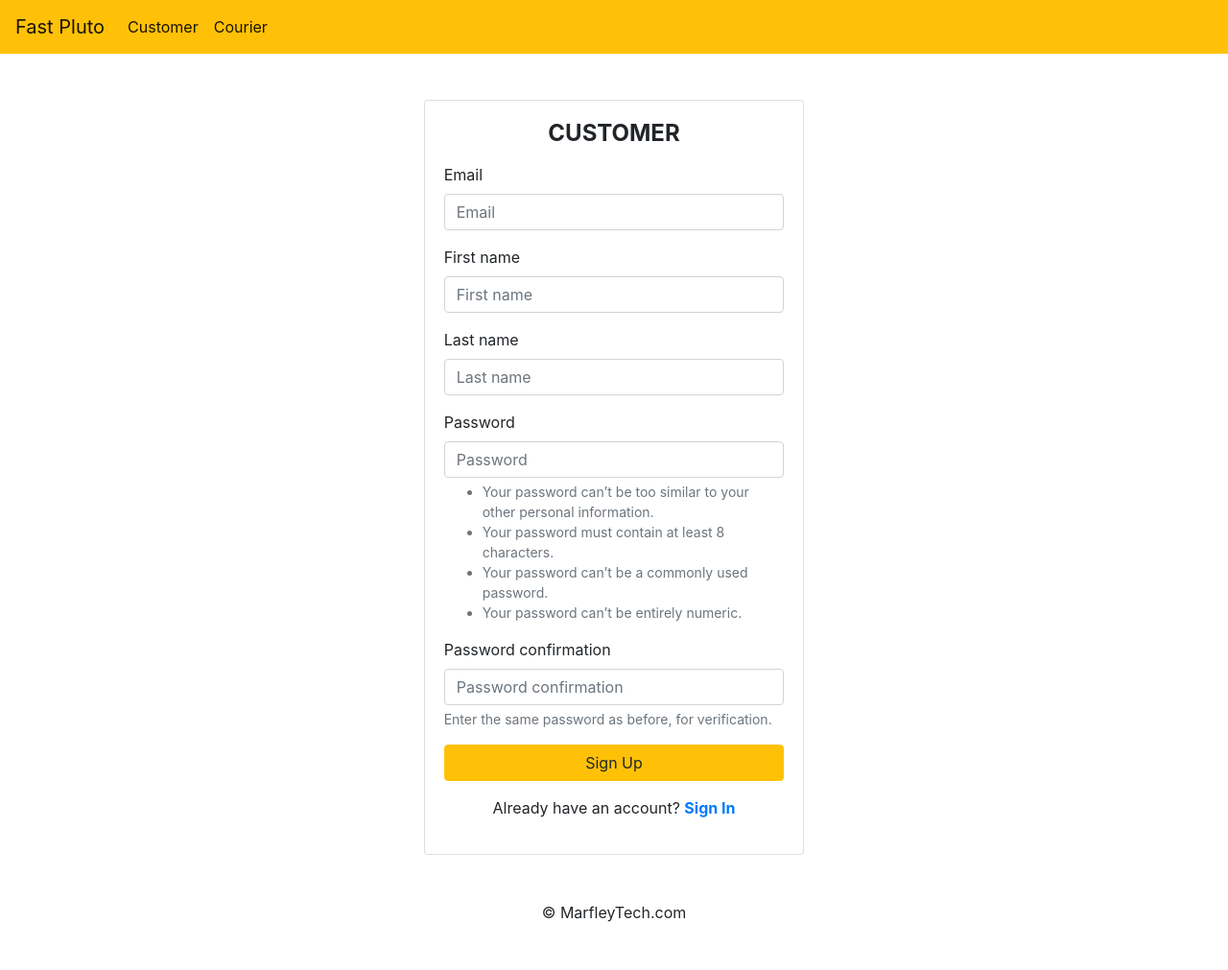
After one commit to starkcodex/fastpluto-Courierapp, a Django app: page /sign-up in a window 1280 px wide. The commit adds this page. Shown: the whole page at 96% size. Run offline with Django 3.2, Linux system fonts and the light colour scheme; some libraries are stand-ins or nearby versions.

Commit message:
added new Sign-up Page routing for Our Users in application modified urls file & added forms in our application.

```diff
--- /dev/null
+++ b/core/forms.py
@@ -0,0 +1,20 @@
+from django import forms
+from django.contrib.auth.forms import UserCreationForm
+from django.contrib.auth.models import User
+from django.core.exceptions import ValidationError
+
+
+class SignUpForm(UserCreationForm):
+    email = forms.EmailField(max_length=255)
+    first_name = forms.CharField(max_length=155)
+    last_name = forms.CharField(max_length=155)
+
+    class Meta:
+        model = User
+        fields = ('email', 'first_name', 'last_name', 'password1', 'password2')
+
+    def clean_email(self):
+        email = self.cleaned_data['email'].lower()
+        if User.objects.filter(email=email):
+            raise ValidationError("The email address already exists.")
+        return email
--- a/core/templates/base.html
+++ b/core/templates/base.html
@@ -15,22 +15,30 @@
 </head>
 <body>
 
-    <nav class="navbar navbar-expand-lg navbar-light bg-warning">
+    <nav class="navbar {% if not request.user.is_authenticated %} navbar-expand-lg {% endif %} navbar-light bg-warning">
         <a class="navbar-brand" href="/">Fast Pluto</a>
-        <button class="navbar-toggler" type="button" data-toggle="collapse" data-target="#navbarSupportedContent" aria-controls="navbarSupportedContent" aria-expanded="false" aria-label="Toggle navigation">
+        {% if not request.user.is_authenticated %}
+            <button class="navbar-toggler" type="button" data-toggle="collapse" data-target="#navbarSupportedContent"
+                aria-controls="navbarSupportedContent" aria-expanded="false" aria-label="Toggle navigation">
                 <span class="navbar-toggler-icon"></span>
             </button>
 
             <div class="collapse navbar-collapse" id="navbarSupportedContent">
                 <ul class="navbar-nav">
-                <li class="nav-item">
-                    <a class="nav-link active" aria-current="page" href="#">Customer</a>
+                    <li class="nav-item {% if request.GET.next != '/courier/' %}active{% endif %}">
+                        <a class="nav-link active" aria-current="page" href="/sign-in/?next=/customer/">Customer</a>
                     </li>
-                <li class="nav-item">
-                    <a class="nav-link" href="#">Courier</a>
+                    <li class="nav-item {% if request.GET.next == '/courier/' %}active{% endif %}">
+                        <a class="nav-link active" aria-current="page" href="/sign-in/?next=/courier/">Courier</a>
                     </li>
                 </ul>
             </div>
+        {% else %}
+            <form class="form-inline">
+                <span class="mr-4"> {{ request.user.get_full_name|title}} </span>
+                <a href="/sign-out" class="btn btn-outline-dark">Sign Out</a>
+            </form>
+        {% endif %}
     </nav>
 
     {% block content %} {% endblock %}
--- /dev/null
+++ b/core/templates/sign_up.html
@@ -0,0 +1,37 @@
+{% extends 'base.html' %}
+{% load bootstrap4 %}
+
+
+{% block content %}
+
+<div class="container-fluid mt-5">
+    <div class="row justify-content-center">
+        <div class="col-lg-4">
+            <div class="card">
+                <div class="card-body">
+                    <h4 class="text-center text-uppercase mb-3">
+                        <b>
+                            {% if request.GET.next != '/courier/' %}
+                                Customer
+                            {% else %}
+                                Courier
+                            {% endif %}
+                            </b>
+                    </h4>
+
+                    <form method="POST">
+                        {% csrf_token %}
+                        {% bootstrap_form  form %}
+                        <button type="submit" class="btn btn-warning btn-block">Sign Up</button>
+                        <p class="text-center mt-3">
+                            Already have an account? <a href="/sign-in/?next={{ request.GET.next }}"><b>Sign In</b></a>
+                        </p>
+                    </form>
+                </div>
+            </div>
+        </div>
+    </div>
+</div>
+
+
+{% endblock %}
--- a/core/views.py
+++ b/core/views.py
@@ -1,12 +1,38 @@
-from django.shortcuts import render
+from django.contrib.auth import login
+from django.shortcuts import render, redirect
+from django.contrib.auth.decorators import login_required
+
+from . import forms
 
 
 def home(request):
     return render(request, 'home.html')
 
-
+@login_required
 def customer_page(request):
     return render(request, 'home.html')
 
+@login_required
 def courier_page(request):
     return render(request, 'home.html')
+
+
+def sign_up(request):
+    form = forms.SignUpForm()
+
+    if request.method == 'POST':
+        form = forms.SignUpForm(request.POST)
+
+        if form.is_valid():
+            email = form.cleaned_data.get('email').lower()
+
+            user = form.save(commit=False)
+            user.username = email
+            user.save()
+
+            login(request, user)
+            return redirect('/')
+
+    return render(request, 'sign_up.html', {
+        'form' : form
+    })
--- a/fastplutoapp/settings.py
+++ b/fastplutoapp/settings.py
@@ -121,3 +121,6 @@ USE_TZ = True
 # https://docs.djangoproject.com/en/3.1/howto/static-files/
 
 STATIC_URL = '/static/'
+
+LOGIN_URL = '/sign-in/'
+LOGIN_REDIRECT_URL = '/'
--- a/fastplutoapp/urls.py
+++ b/fastplutoapp/urls.py
@@ -2,10 +2,21 @@ from django.contrib import admin
 from django.urls import path
 from core import views
 
+from django.contrib.auth import views as auth_views
+
 
 urlpatterns = [
+    # inbuild urls to call admin dashboard
     path('admin/', admin.site.urls),
     path('', views.home),
+
+    # authentication api's
+    path('sign-in/', auth_views.LoginView.as_view(template_name="sign_in.html")),
+    path('sign-out/', auth_views.LogoutView.as_view(next_page="/")),
+    path('sign-up', views.sign_up),
+
+
+    # custom api's urls
     path('customer/', views.customer_page),
     path('courier/', views.courier_page)
 ]
```
Also changed, not shown: Functional_Req.txt (added, +7 -0 lines), core/templates/sign_in.html (added, +40 -0 lines). Lines whose indentation alone changed are shown as unchanged.
